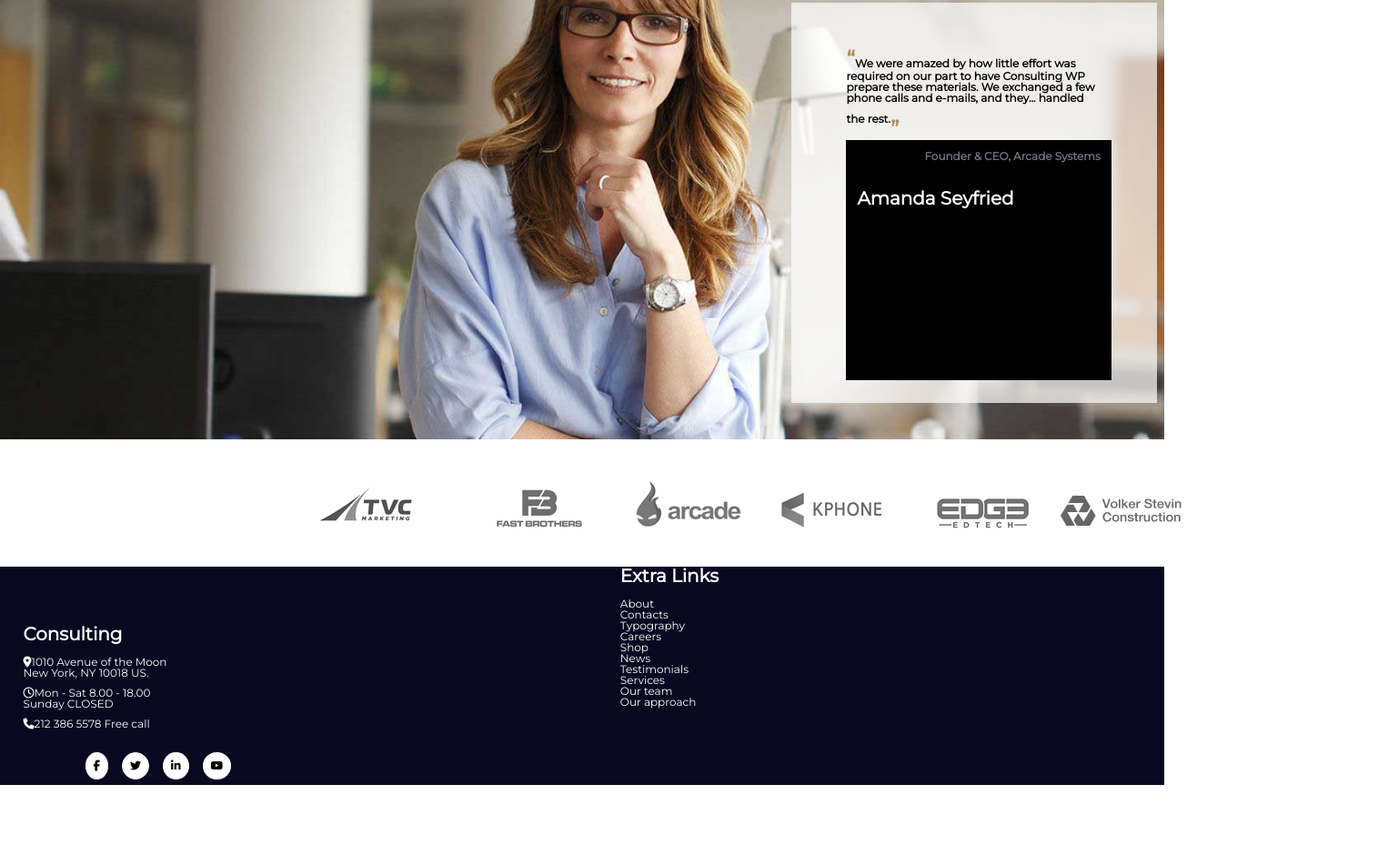
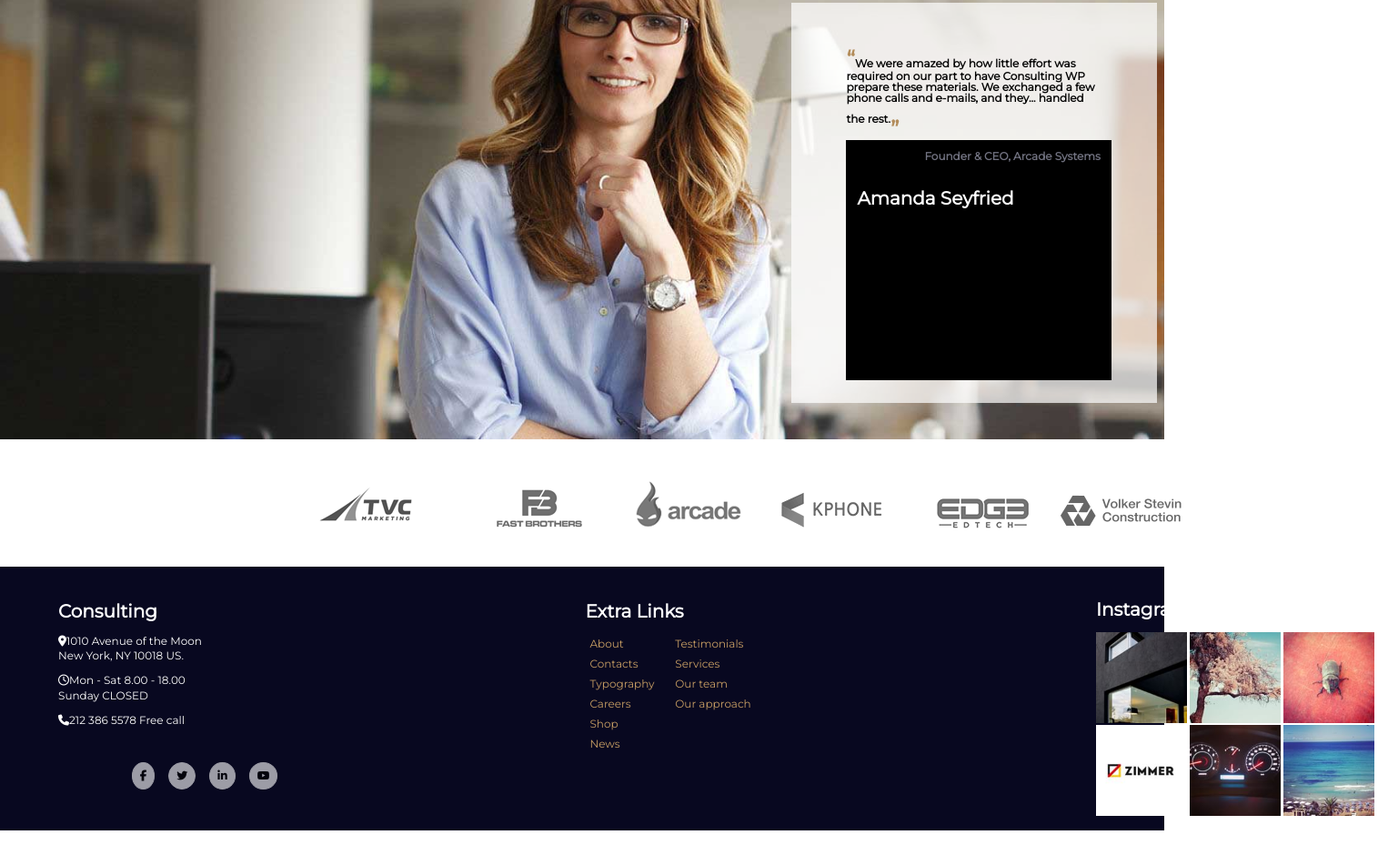
Before and after one commit to NedDinev/Consulting-agency, a plain HTML site: page agency.html in a window 1280 px wide. Shown: the part 1651-2602 px from the top of the page at 91% size, 1515 px wide, since content can reach past the window. Before the commit the page ends 2514 px from the top, so only its background shows below. Drawn offline with Linux system fonts and the light colour scheme.

Commit message:
Add files via upload

```diff
--- a/agency.css
+++ b/agency.css
@@ -297,14 +297,12 @@ article i {
 
 /*Main - end*/
 
-/*Footer- start*/
+/*Footer - start*/
 
 footer {
   background-color: #080820;
   color: #ffffff;
-  width: 100%;
-  height: 240px;
-  margin-bottom: 0;
+  height: 290px;
 }
 
 footer h3 {
@@ -316,8 +314,8 @@ footer h3 {
   display: inline-block;
   width: 180px;
   position: relative;
-  top: 10%;
-  left: 2%;
+  bottom: 22%;
+  left: 5%;
 }
 
 footer h3 {
@@ -326,13 +324,14 @@ footer h3 {
 
 .consulting ul li {
   margin-bottom: 10px;
+  line-height: 1.4;
 }
 
 .social-media {
   display: inline-block;
   position: relative;
-  top: 34%;
-  right: 7%;
+  top: 3%;
+  right: 3%;
 }
 
 .social-media i {
@@ -343,10 +342,47 @@ footer h3 {
   color: #000000;
   float: left;
   margin-right: 15px;
+  opacity: 60%;
 }
 
 .extra-links {
   display: inline-block;
   position: relative;
-  left: 25%;
+  left: 22%;
+  bottom: 51%;
 }
+
+.extra-links ul {
+  display: flex;
+  flex-wrap: wrap;
+  flex-direction: column;
+  height: 148px;
+  width: 200px;
+}
+
+.extra-links ul li {
+  display: block;
+  padding: 5px;
+}
+.extra-links ul li a {
+  color: #c79d63;
+  text-decoration: none;
+}
+
+.insta-widget {
+  display: inline-block;
+  position: relative;
+  left: 50%;
+  top: 13%;
+  width: 310px;
+}
+
+.insta-widget ul li {
+  display: inline-block;
+}
+
+.insta-widget ul li a img {
+  width: 100px;
+}
+
+/*Footer - end*/
--- a/agency.html
+++ b/agency.html
@@ -167,23 +167,34 @@
 
 <div class="extra-links">
     <h3>Extra Links</h3>
-    <ul>
-        <li>About</li>
-    <li>Contacts</li>
-    <li>Typography</li>
-    <li>Careers</li>
-    <li>Shop</li>
+    <ul class="first-ul">
+        <li><a href="#">About</a></li>
+    <li><a href="#">Contacts</a></li>
+    <li><a href="#">Typography</a></li>
+    <li><a href="#">Careers</a></li>
+    <li><a href="#">Shop</a></li>
+    <li><a href="#">News</a></li>
 
-    <li>News</li>
-    <li>Testimonials</li>
-    <li>Services</li>
-    <li>Our team</li>
-    <li>Our approach</li>
-</ul>
+    <li><a href="#">Testimonials</a></li>
+    <li><a href="#">Services</a></li>
+    <li><a href="#">Our team</a></li>
+    <li><a href="#">Our approach</a></li>
+
 </div>
 
 
-<div class="insta-widget"></div>
+<div class="insta-widget">
+    <h3>Instagram Widget</h3>
+    <ul>
+        <li><a href="#"><img src="images/footer-widget(1).jpg"></a></li>
+        <li><a href="#"><img src="images/footer-widget(2).jpg"></a></li>
+        <li><a href="#"><img src="images/footer-widget(3).jpg"></a></li>
+        <li><a href="#"><img src="images/footer-widget(4).jpg"></a></li>
+        <li><a href="#"><img src="images/footer-widget(5).jpg"></a></li>
+        <li><a href="#"><img src="images/footer-widget(6).jpg"></a></li>
+      </ul>
+
+</div>
 
 </footer>
 
```
